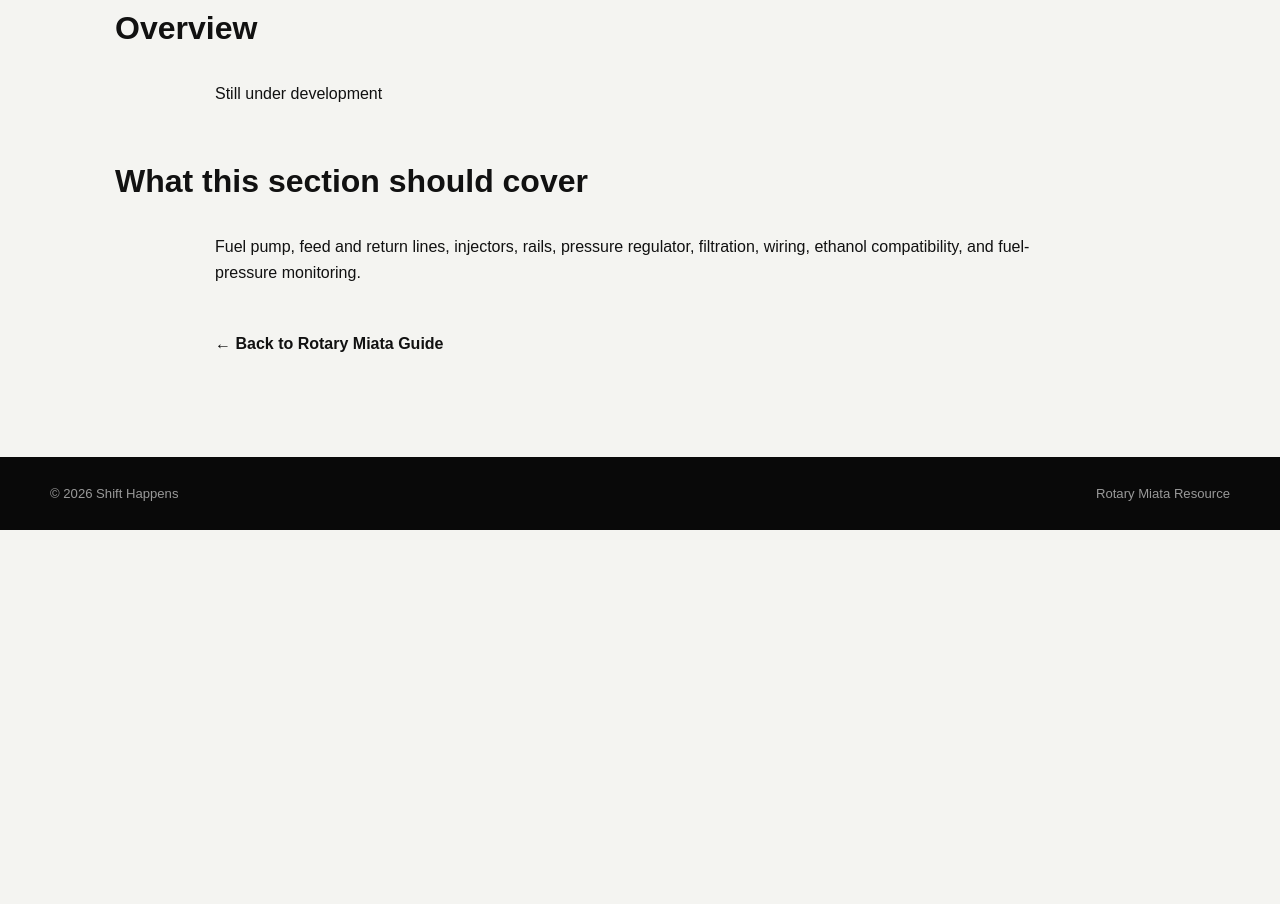
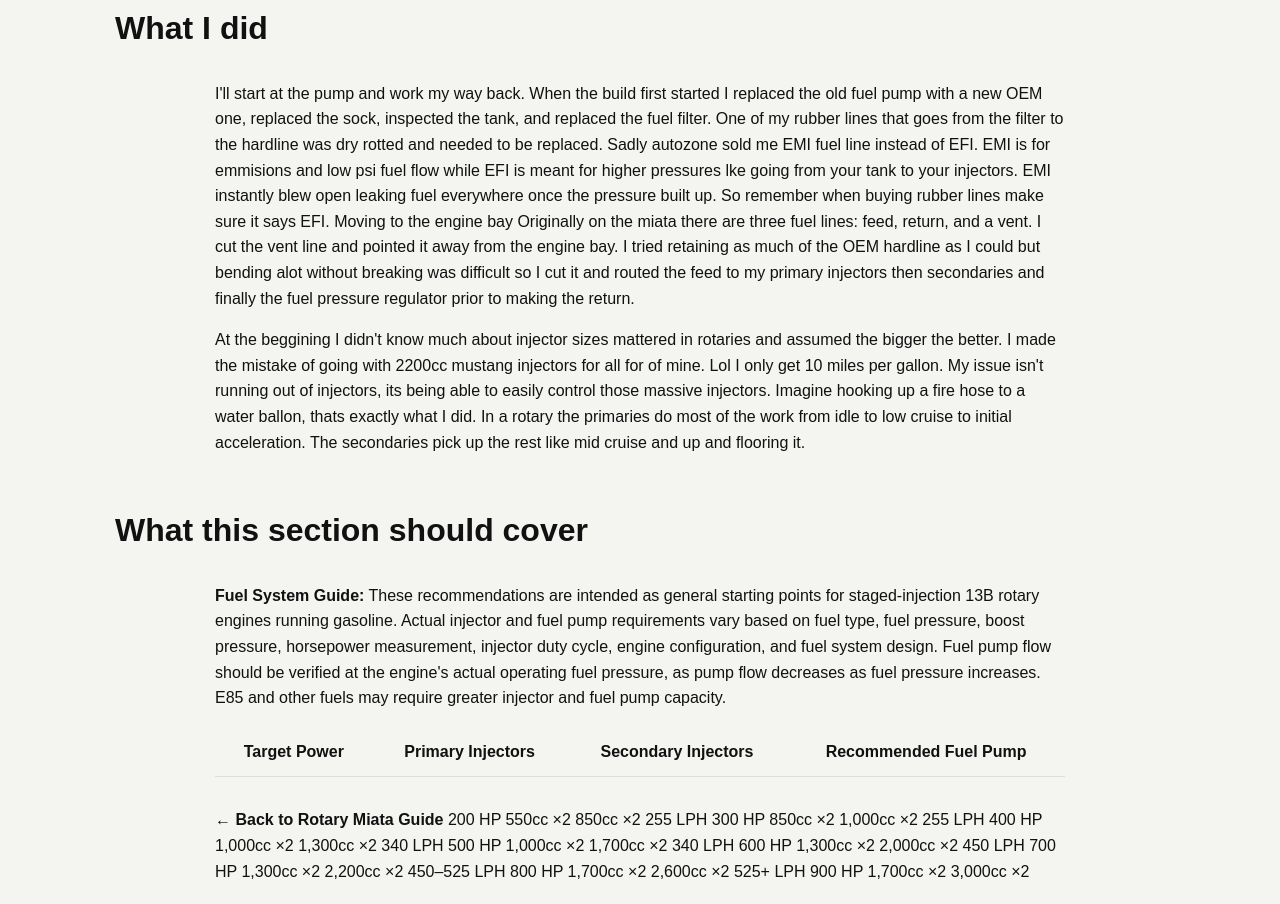
Before and after one commit to ShiftHappens1992/shifthappens-site, a website: page guides/fuel.html in a window 1280 px wide. Shown: the part 516-1420 px from the top of the page. Before the commit the page ends 1046 px from the top, so only its background shows below. Drawn offline with Linux system fonts and the light colour scheme.

Commit message:
Update fuel page

```diff
--- a/css/style.css
+++ b/css/style.css
@@ -2629,3 +2629,39 @@ footer {
         cursor: pointer;
     }
 }
+
+.fuel-chart-wrapper {
+  width: 100%;
+  overflow-x: auto;
+  -webkit-overflow-scrolling: touch;
+}
+
+.fuel-system-chart {
+  width: 100%;
+  border-collapse: collapse;
+  min-width: 650px;
+}
+
+.fuel-system-chart th,
+.fuel-system-chart td {
+  padding: 12px 16px;
+  text-align: center;
+  border-bottom: 1px solid #ddd;
+}
+
+.fuel-system-chart th {
+  font-weight: 700;
+  white-space: nowrap;
+}
+
+.fuel-system-chart td {
+  white-space: nowrap;
+}
+
+@media (max-width: 600px) {
+  .fuel-system-chart th,
+  .fuel-system-chart td {
+    padding: 10px 12px;
+    font-size: 14px;
+  }
+}
--- a/guides/fuel.html
+++ b/guides/fuel.html
@@ -23,10 +23,109 @@
 <main class="guide-body">
   <div class="container narrow">
 
-    <h2>Overview</h2>
-    <p>Still under development</p>
+    <h2>What I did</h2>
+    <p>I'll start at the pump and work my way back. When the build first started I replaced the old fuel pump with a new OEM one,
+       replaced the sock, inspected the tank, and replaced the fuel filter. One of my rubber lines that goes from the filter to the hardline was dry rotted and needed to be replaced.
+      Sadly autozone sold me EMI fuel line instead of EFI. EMI is for emmisions and low psi fuel flow while EFI is meant for higher pressures lke going from your tank to your injectors.
+    EMI instantly blew open leaking fuel everywhere once the pressure built up. So remember when buying rubber lines make sure it says EFI. Moving to the engine bay Originally on the miata
+   there are three fuel lines: feed, return, and a vent. I cut the vent line and pointed it away from the engine bay. I tried retaining as much of the OEM hardline as I could but
+    bending alot without breaking was difficult so I cut it and routed the feed to my primary injectors then secondaries and finally the fuel pressure regulator prior to making the return.
+    </p>
+    <p>At the beggining I didn't know much about injector sizes mattered in rotaries and assumed the bigger the better. I made the mistake of going with 2200cc mustang injectors for all for of mine.
+      Lol I only get 10 miles per gallon. My issue isn't running out of injectors, its being able to easily control those massive injectors. Imagine hooking up a fire hose to a water ballon,
+      thats exactly what I did. In a rotary the primaries do most of the work from idle to low cruise to initial acceleration. The secondaries pick up the rest like mid cruise and up and flooring it.
+    </p>
     <h2>What this section should cover</h2>
-    <p>Fuel pump, feed and return lines, injectors, rails, pressure regulator, filtration, wiring, ethanol compatibility, and fuel-pressure monitoring.</p>
+    <p>
+  <strong>Fuel System Guide:</strong> These recommendations are intended as general
+  starting points for staged-injection 13B rotary engines running gasoline.
+  Actual injector and fuel pump requirements vary based on fuel type, fuel pressure,
+  boost pressure, horsepower measurement, injector duty cycle, engine configuration,
+  and fuel system design. Fuel pump flow should be verified at the engine's actual
+  operating fuel pressure, as pump flow decreases as fuel pressure increases.
+  E85 and other fuels may require greater injector and fuel pump capacity.
+</p>
+
+<div class="fuel-chart-wrapper">
+
+  <table class="fuel-system-chart">
+    <thead>
+      <tr>
+        <th>Target Power</th>
+        <th>Primary Injectors</th>
+        <th>Secondary Injectors</th>
+        <th>Recommended Fuel Pump</th>
+      </tr>
+    </thead>
+
+    <tbody>
+      <!-- your 200–1000 HP rows stay exactly as they are -->
+    </tbody>
+  </table>
+
+</div>
+
+<a class="back-link" href="../index.html#guide">
+  ← Back to Rotary Miata Guide
+</a>
+
+  <tbody>
+    <tr>
+      <td>200 HP</td>
+      <td>550cc ×2</td>
+      <td>850cc ×2</td>
+      <td>255 LPH</td>
+    </tr>
+    <tr>
+      <td>300 HP</td>
+      <td>850cc ×2</td>
+      <td>1,000cc ×2</td>
+      <td>255 LPH</td>
+    </tr>
+    <tr>
+      <td>400 HP</td>
+      <td>1,000cc ×2</td>
+      <td>1,300cc ×2</td>
+      <td>340 LPH</td>
+    </tr>
+    <tr>
+      <td>500 HP</td>
+      <td>1,000cc ×2</td>
+      <td>1,700cc ×2</td>
+      <td>340 LPH</td>
+    </tr>
+    <tr>
+      <td>600 HP</td>
+      <td>1,300cc ×2</td>
+      <td>2,000cc ×2</td>
+      <td>450 LPH</td>
+    </tr>
+    <tr>
+      <td>700 HP</td>
+      <td>1,300cc ×2</td>
+      <td>2,200cc ×2</td>
+      <td>450–525 LPH</td>
+    </tr>
+    <tr>
+      <td>800 HP</td>
+      <td>1,700cc ×2</td>
+      <td>2,600cc ×2</td>
+      <td>525+ LPH</td>
+    </tr>
+    <tr>
+      <td>900 HP</td>
+      <td>1,700cc ×2</td>
+      <td>3,000cc ×2</td>
+      <td>Dual Pump / 600+ LPH</td>
+    </tr>
+    <tr>
+      <td>1,000 HP</td>
+      <td>2,000cc ×2</td>
+      <td>3,500cc ×2</td>
+      <td>Dual Pump / 700+ LPH</td>
+    </tr>
+  </tbody>
+</table>
     <a class="back-link" href="../index.html#guide">← Back to Rotary Miata Guide</a>
   </div>
 </main>
```
